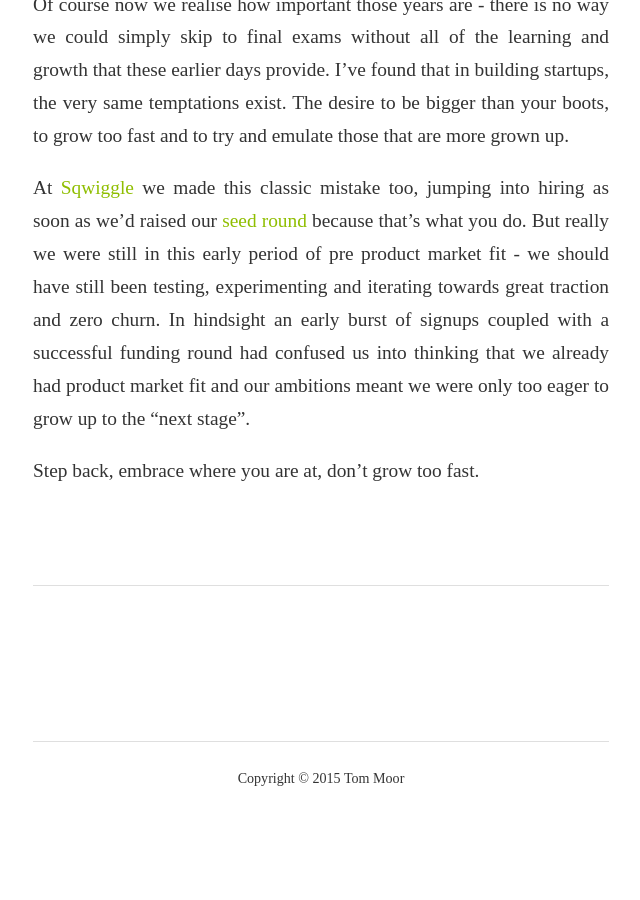
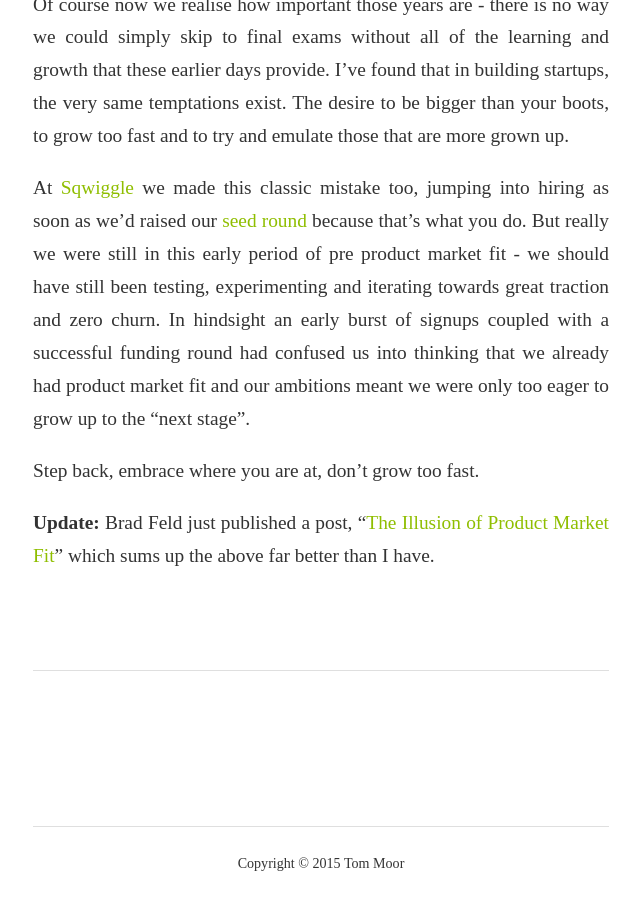
Before and after one commit to tommoor/tommoor.github.io, a Jekyll site: the page built from _posts/2015-01-17-dont-grow-too-fast.markdown, in a window 1280 px wide and 900 px high, scrolled down 836 px. Shown: the whole window, without its empty margins (319-959 px from the left). Built offline with Jekyll 4.4.1, drawn with Linux system fonts in a browser that asks for light colours; nearby versions of some CDN libraries; some web fonts are replaced; Markdown is read by kramdown in place of the engine named in the settings; comment, search, counter and statistics services are not loaded; before the commit the page ends 1651 px from its top, so only the background shows below that.

Commit message:
Add note on Brad Feld post

```diff
--- a/_posts/2015-01-17-dont-grow-too-fast.markdown
+++ b/_posts/2015-01-17-dont-grow-too-fast.markdown
@@ -17,3 +17,6 @@ Of course now we realise how important those years are - there is no way we coul
 At [Sqwiggle](https://www.sqwiggle.com) we made this classic mistake too, jumping into hiring as soon as we’d raised our [seed round](/2013/09/06/lessons-learnt-raising-a-million-dollar-seed-round/) because that’s what you do. But really we were still in this early period of pre product market fit - we should have still been testing, experimenting and iterating towards great traction and zero churn. In hindsight an early burst of signups coupled with a successful funding round had confused us into thinking that we already had product market fit and our ambitions meant we were only too eager to grow up to the "next stage".
 
 Step back, embrace where you are at, don't grow too fast.
+
+
+**Update:** Brad Feld just published a post, "[The Illusion of Product Market Fit](http://www.feld.com/archives/2015/01/illusion-product-market-fit-saas-companies.html)" which sums up the above far better than I have.
```
